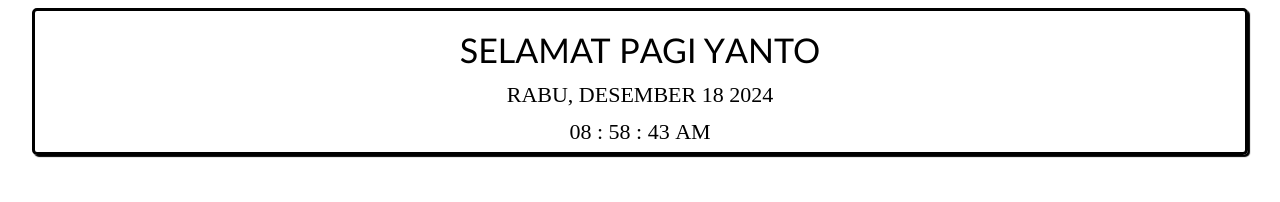
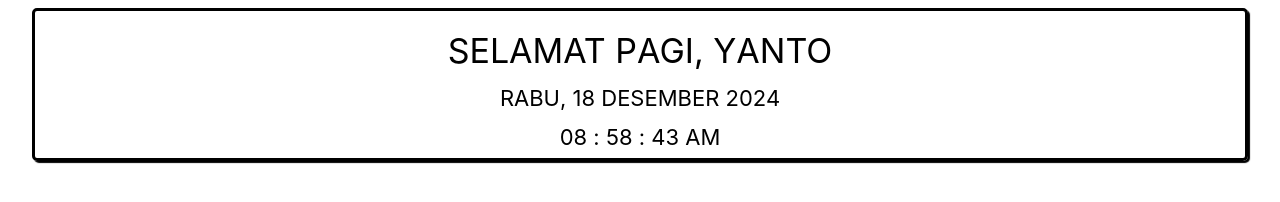
Before and after one commit to sriyanto1d/notion, a plain HTML site: page greetings.html in a window 1280 px wide. Drawn offline with Linux system fonts and the light colour scheme.

Commit message:
Update and rename index.html to greetings.html

```diff
--- a/index.html
+++ b/greetings.html
@@ -33,18 +33,18 @@
 
         .greet{
 
-            font-family: "Gill Sans", sans-serif;
+            font-family: Inter, sans-serif;
             font-size: 3em;
         }
 
         .date {
 
-            font-family: American Typewriter, serif;
+            font-family: Inter, sans-serif;
             font-size: 2em;
         }
 
         .clock {
-            font-family: American Typewriter, serif;
+            font-family: Inter, sans-serif;
             font-size: 2em;
         }
 
@@ -99,11 +99,11 @@ function dispalyGreetings(today){
         hrs = today.getHours();
         name="Yanto"
         if (hrs < 12)
-            greet = 'Selamat Pagi  '+name;
+            greet = 'Selamat Pagi, '+name;
         else if (hrs >= 12 && hrs <= 17)
-            greet = 'Selamat Siang '+name;
+            greet = 'Selamat Siang, '+name;
         else if (hrs >= 17 && hrs <= 24)
-            greet = 'Selamat Malam  '+name;
+            greet = 'Selamat Malam, '+name;
         document.getElementById('greet').innerHTML = greet;
 
     }
@@ -119,7 +119,7 @@ function dispalyGreetings(today){
         var monthName = monthNames[today.getMonth()];
         var date = today.getDate();
         var year = today.getFullYear();
-        document.getElementById('date').innerHTML =dayName+", "+monthName+" "+date+" "+year;
+        document.getElementById('date').innerHTML =dayName+", "+date+" "+monthName+" "+" "+year;
 
     }
 
```
